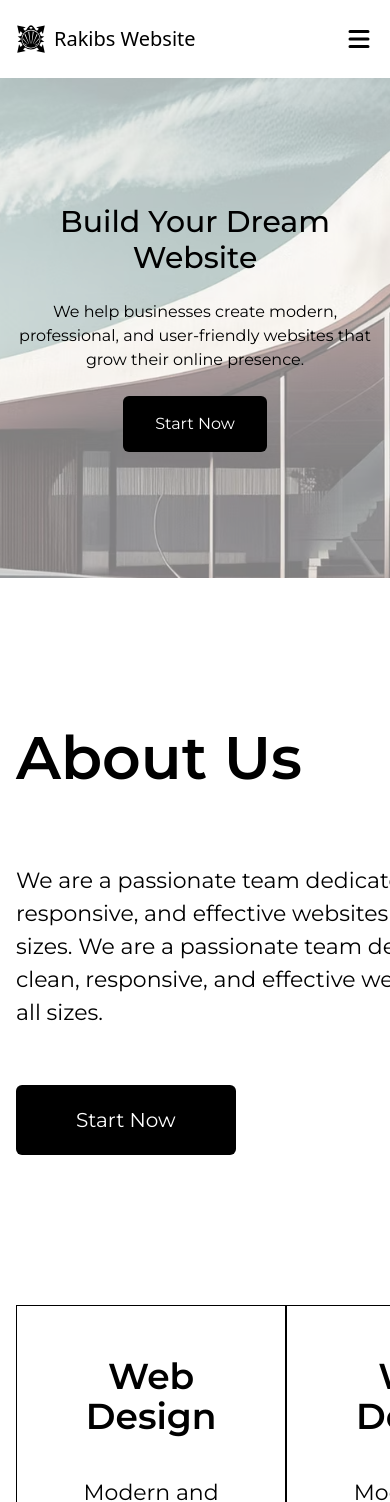
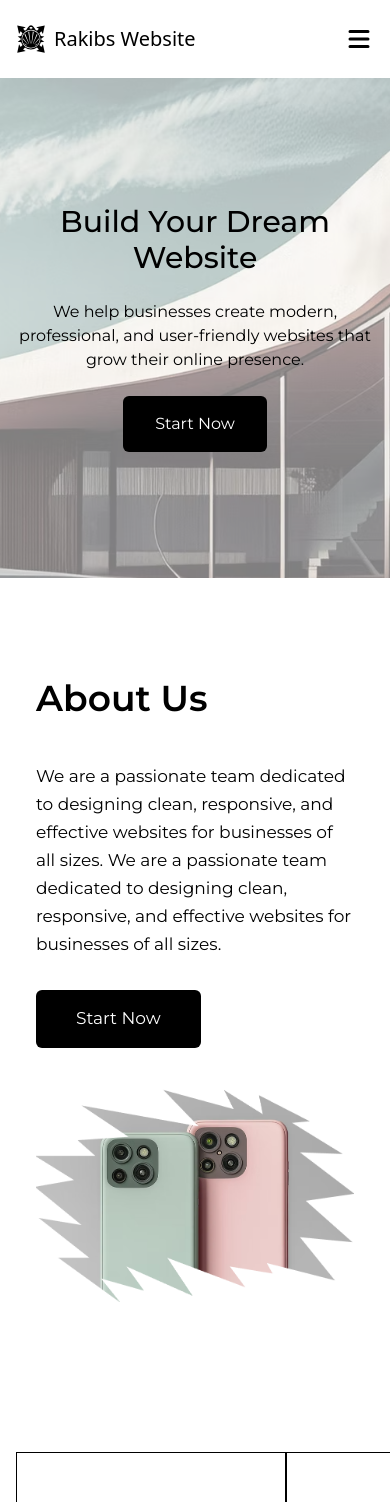
Before and after one commit to Rakib-Hassan-web/design-for-online-test-with-next.js, a Next.js app: page / in a window 390 px wide. Shown: the top 1502 px of the page. Built offline with nearby package versions, Linux system fonts and the light colour scheme.

Commit message:
responsive

```diff
--- a/app/(components)/About.jsx
+++ b/app/(components)/About.jsx
@@ -1,33 +1,34 @@
-import React from 'react'
+import React from "react";
 import Image from "next/image";
-
 
 const About = () => {
   return (
     <>
+      <div id="about" className="mt-[100px] md:mt-[150px] px-5 md:px-8 lg:px-0">
 
-    <div id='about ' className='mt-[150px]'>
+        <div className="container mx-auto flex flex-col lg:flex-row justify-between items-center gap-10 lg:gap-5">
 
+          {/* Left Content */}
+          <div className="w-full lg:w-1/2">
 
-     <div className=' container flex justify-between items-center'>
-
-          <div className="">
-
-    <h1 className="text-6xl font-semibold font-mon">
-
+            <h1 className="text-4xl sm:text-5xl md:text-6xl font-semibold font-mon">
               About Us
             </h1>
 
-    <div className="w-full mt-10 ">
-      <div className="w-[650px]">
-        <p className="text-[22px] font-normal font-mon  py-9">
-        We are a passionate team dedicated to designing clean, responsive, and effective websites for businesses of all sizes. We are a passionate team dedicated to designing clean, responsive, and effective websites for businesses of all sizes.
+            <div className="w-full mt-6 md:mt-10">
+              <div className="w-full max-w-[650px]">
+                <p className="text-[17px] sm:text-[19px] md:text-[22px] font-normal font-mon py-5 md:py-9 leading-7 md:leading-9">
+                  We are a passionate team dedicated to designing clean,
+                  responsive, and effective websites for businesses of all
+                  sizes. We are a passionate team dedicated to designing clean,
+                  responsive, and effective websites for businesses of all
+                  sizes.
                 </p>
               </div>
             </div>
 
-     <div className="mt-5">
-      <button className="  cursor-pointer px-15 py-5 text-[20px] bg-black text-white font-normal font-mon rounded-md transition-all duration-300 hover:bg-[#2373F4] hover:text-black hover:font-mon hover:scale-105">
+            <div className="mt-3 md:mt-5">
+              <button className="cursor-pointer px-10 sm:px-12 md:px-15 py-4 md:py-5 text-[17px] sm:text-[19px] md:text-[20px] bg-black text-white font-normal font-mon rounded-md transition-all duration-300 hover:bg-[#2373F4] hover:text-black hover:scale-105">
                 Start Now
               </button>
             </div>
@@ -35,33 +36,24 @@ const About = () => {
           </div>
 
 
+          {/* Right Image */}
+          <div className="w-full lg:w-1/2 flex justify-center lg:justify-end">
 
-           <div>
             <Image
               src="/aboutIMG.png"
-                alt="Hero Image"
+              alt="About Us"
               width={800}
               height={200}
-
+              className="w-full max-w-[450px] sm:max-w-[550px] md:max-w-[650px] lg:max-w-[700px] h-auto object-contain"
             />
 
           </div>
 
-
-
+        </div>
 
       </div>
+    </>
+  );
+};
 
-
-
-
-
-
-
-    </div>
-
-    </>
-  )
-}
-
-export default About
+export default About;
```
Lines whose indentation alone changed are shown as unchanged.
